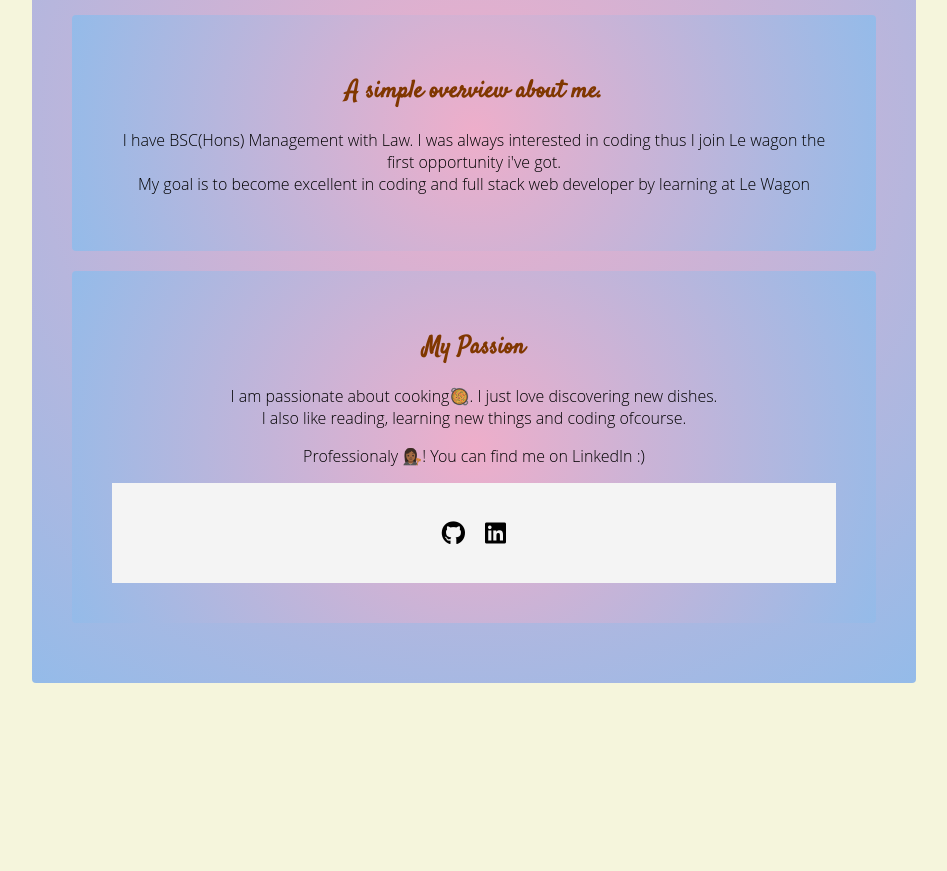
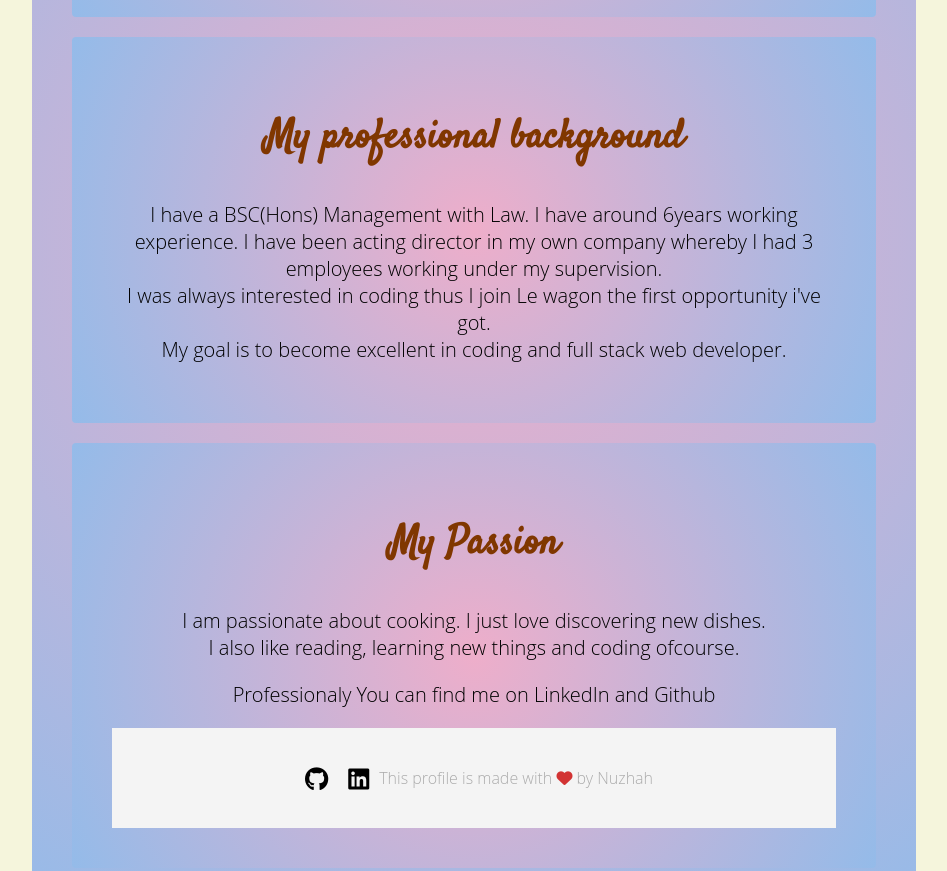
Before and after one commit to Nuzhah95/profile, a plain HTML site: page index.html in a window 1280 px wide. Shown: the part 480-1351 px from the top of the page, without its empty margins (166-1113 px from the left). Before the commit the page ends 1203 px from the top, so only its background shows below. Drawn offline with Linux system fonts and the light colour scheme.

Commit message:
updated profile ongoing

```diff
--- a/index.html
+++ b/index.html
@@ -23,13 +23,13 @@
 
       <div class="card">
       <h2>
-        A simple overview about me.
+        My professional background
       </h2>
       <!-- </div>
       <div class="card"> -->
       <p>
-        I have BSC(Hons) Management with Law. I was always interested in coding thus I join Le wagon the first opportunity i've got.
-        <br>My goal is to become excellent in coding and full stack web developer by learning at Le Wagon <br>
+        I have a BSC(Hons) Management with Law. I have around 6years working experience. I have been acting director in my own company whereby I had 3 employees working under my supervision.<br>I was always interested in coding thus I join Le wagon the first opportunity i've got.<br>
+        My goal is to become excellent in coding and full stack web developer.
       </p>
     </div>
       <div class="card">
@@ -38,10 +38,10 @@
       </h2>
 
       <p>
-        I am passionate about cooking🥘. I just love discovering new dishes.<br>I also like reading, learning new things and coding ofcourse.<br>
+        I am passionate about cooking. I just love discovering new dishes.<br>I also like reading, learning new things and coding ofcourse.<br>
       </p>
       <p>
-        Professionaly 👩🏾‍⚖️! You can find me on LinkedIn :)
+        Professionaly You can find me on LinkedIn and Github
       </p>
      <!-- </div>
       <a href="https://www.linkedin.com/in/arrfah-kureemun-374ab5233/" target="_blank"><i class="fa-brands fa-linkedin"></i></a>
@@ -51,10 +51,11 @@
         <a href="https://github.com/Nuzhah95"><i class="fab fa-github"></i></a>
         <a href="https://www.linkedin.com/in/arrfah-kureemun-374ab5233"><i class="fab fa-linkedin"></i></a>
       </div>
-      <!-- <div class="footer-copyright">
-        This footer is made with <i class="fas fa-heart"></i> at Le Wagon
-      </div> -->
+      <div class="footer-copyright">
+        This profile is made with <i class="fas fa-heart"></i> by Nuzhah
+      </div>
     </div>
   </div>
+  <!-- js -->
 </body>
 </html>
--- a/style.css
+++ b/style.css
@@ -3,13 +3,18 @@
 h1{
   color: rgb(128, 55, 0);
   font-family: 'Satisfy', cursive;
+  font-size: 40px;
 
 }
 h2{
   color:rgb(128, 55, 0);
   font-family: 'Satisfy', cursive;
+  font-size: 40px
 }
+ p{
+  font-size: 20px;
 
+ }
 body {
   font-family: 'Open Sans', sans-serif;
   font-weight: 200;
@@ -84,8 +89,8 @@ img{
   padding: 0px 10px;
 }
 .footer-links a:hover {
-  opacity: 2;
+  opacity: 0.5;
 }
-/* .footer .fa-heart {
+.footer .fa-heart {
   color: #D23333;
-} */
+}
```
